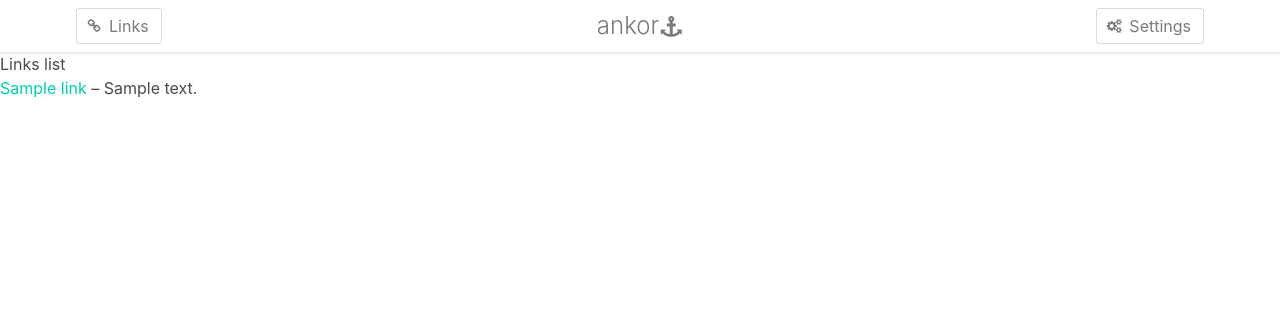
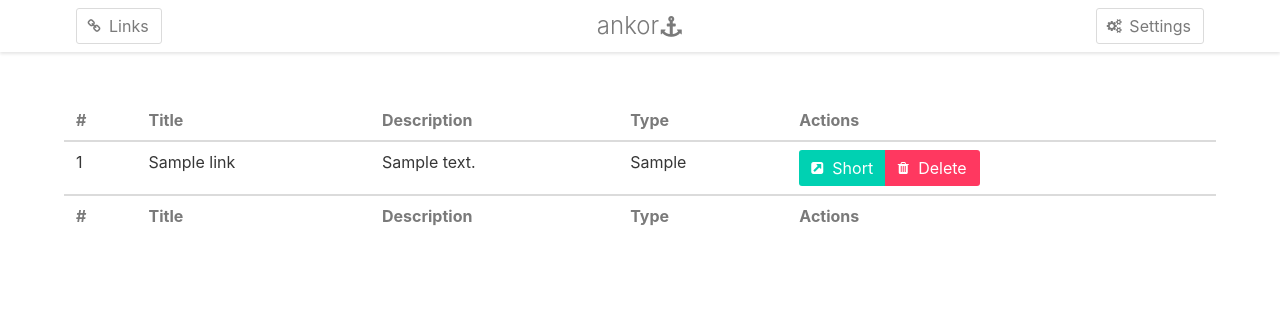
Before and after one commit to kolybasov/ankor, a Flask app: template templates/links/index.html in a window 1280 px wide. Shown: the top 312 px of the page. Run offline with Flask 2, Linux system fonts and the light colour scheme; the template is opened without the code that fills it: most values are stand-ins (such as "Sample title", 1, 10 or a date in 2020).

Commit message:
Create links page.

```diff
--- a/routes/root.py
+++ b/routes/root.py
@@ -9,7 +9,7 @@ class RootRoute(BaseRoute):
             'SELECT COUNT(*) as count FROM {table}'
         )[0]['count']
         shortLinksCount = Link.query(
-            'SELECT COUNT(*) as count FROM {table} WHERE short_url<>NULL'
+            'SELECT COUNT(*) as count FROM {table} WHERE short_url IS NOT NULL'
         )[0]['count']
 
         return render_template(
--- a/static/styles/app.css
+++ b/static/styles/app.css
@@ -1,6 +1,6 @@
 /**
-  * INDEX PAGE
- */
+* INDEX PAGE
+*/
 .index-page .notification.is-primary a:not(:hover) {
   color: #ffffff;
 }
--- a/templates/links/index.html
+++ b/templates/links/index.html
@@ -1,12 +1,71 @@
 {% extends "layout.html" %}
 {% block body %}
-  <h2>Links list</h2>
-  <ul>
-    {% for link in links %}
-      <li>
-        <a href="{{ link.url }}">{{ link.title }}</a> –
-        {{ link.description }}
-      </li>
-    {% endfor %}
-  </ul>
+  <section class="section links-page">
+    <div class="container">
+      <table class="table">
+        <thead>
+          <tr>
+            <th>#</th>
+            <th>Title</th>
+            <th>Description</th>
+            <th>Type</th>
+            <th>Actions</th>
+          </tr>
+        </thead>
+        <tfoot>
+          <tr>
+            <th>#</th>
+            <th>Title</th>
+            <th>Description</th>
+            <th>Type</th>
+            <th>Actions</th>
+          </tr>
+        </tfoot>
+        <tbody>
+          {% for link in links %}
+            <tr>
+              <td>{{ link.id }}</td>
+              <td>{{ link.title }}</td>
+              <td>{{ link.description }}</td>
+              <td>{{ link.media_type }}</td>
+              <td>
+                <div class="field has-addons">
+                  <p class="control">
+                    <a class="button is-primary">
+                      <span class="icon is-small">
+                        <i class="fa fa-external-link-square"></i>
+                      </span>
+                      <span>Short</span>
+                    </a>
+                  </p>
+
+                  <p class="control">
+                    <a class="button is-danger">
+                      <span class="icon is-small">
+                        <i class="fa fa-trash"></i>
+                      </span>
+                      <span>Delete</span>
+                    </a>
+                  </p>
+                </div>
+              </td>
+            </tr>
+          {% endfor %}
+        </tbody>
+      </table>
+
+      {% if fetch_more %}
+        <div class="columns">
+          <div class="column is-2 is-offset-5">
+            <button class="button is-medium" onclick="fetchMoreLinks()">
+              <span class="icon is-small">
+                <i class="fa fa-arrow-down"></i>
+              </span>
+              <span>Load more…</span>
+            </button>
+          </div>
+        </div>
+      {% endif %}
+    </div>
+  </section>
 {% endblock %}
```
Also changed, not shown: ankor/models/base.py (+6 -4 lines), ankor/models/link.py (+15 -4 lines), routes/links.py (+31 -3 lines).
